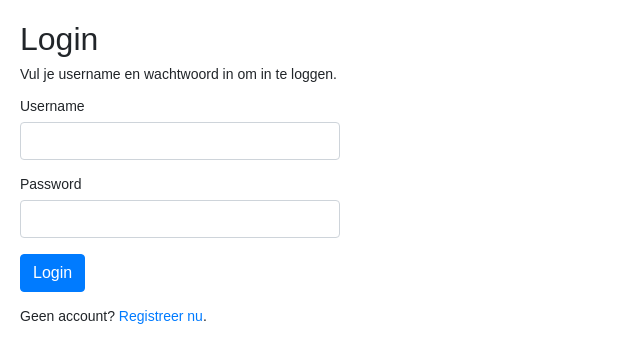
After one commit to MRBKILL/project-3-herkansing, a PHP site: page /login.php in a window 1280 px wide. The commit adds this page. Shown: the top 363 px of the page, without its empty margins (0-640 px from the left). Run offline with PHP 8.4, Linux system fonts and the light colour scheme.

Commit message:
login registreren navbar en config fix

```diff
--- a/project-3-herkansing/config.php
+++ b/project-3-herkansing/config.php
@@ -3,7 +3,7 @@
 define('DB_SERVER', 'localhost');
 define('DB_USERNAME', 'root');
 define('DB_PASSWORD', '');
-define('DB_NAME', 'shoenreus herkansing');
+define('DB_NAME', 'schoenreus herkansing');
 
 //met mysql verbinden
 $link = mysqli_connect(DB_SERVER, DB_USERNAME, DB_PASSWORD, DB_NAME);
--- /dev/null
+++ b/project-3-herkansing/login.php
@@ -0,0 +1,131 @@
+<?php
+// Initialiseer de sessie
+session_start();
+
+// Controleer of de gebruiker al is ingelogd, zo ja, leid hem dan door naar de welkomstpagina
+if(isset($_SESSION["loggedin"]) && $_SESSION["loggedin"] === true){
+    header("location: schoenen.php");
+    exit;
+}
+
+// Include config file
+require_once "config.php";
+
+// Defineeer variabelen en initialiseer met lege values
+$username = $password = "";
+$username_err = $password_err = $login_err = "";
+
+// Process form data wanneer form is ingeleverd
+if($_SERVER["REQUEST_METHOD"] == "POST"){
+
+    // Check if gebruikersnaam is empty
+    if(empty(trim($_POST["username"]))){
+        $username_err = "Please enter username.";
+    } else{
+        $username = trim($_POST["username"]);
+    }
+
+    // Check if wachtwoord is empty
+    if(empty(trim($_POST["password"]))){
+        $password_err = "Please enter your password.";
+    } else{
+        $password = trim($_POST["password"]);
+    }
+
+    // Valideer credentials
+    if(empty($username_err) && empty($password_err)){
+        // Prepare een select statement
+        $sql = "SELECT id, username, password FROM users WHERE username = ?";
+
+        if($stmt = mysqli_prepare($link, $sql)){
+            // Bind variabelen aan de prepared statement
+            mysqli_stmt_bind_param($stmt, "s", $param_username);
+
+            // zet parameters
+            $param_username = $username;
+
+            // Probeer de voorbereide statement uit te voeren
+            if(mysqli_stmt_execute($stmt)){
+                // sla results op
+                mysqli_stmt_store_result($stmt);
+
+                // check of naam correct is zo ja check wachtwoord
+                if(mysqli_stmt_num_rows($stmt) == 1){
+                    // Bind result variabelen
+                    mysqli_stmt_bind_result($stmt, $id, $username, $hashed_password);
+                    if(mysqli_stmt_fetch($stmt)){
+                        if(password_verify($password, $hashed_password)){
+                            // wachtwoord is correct, dus start een nieuwe session
+                            session_start();
+
+                            // sla data op in session variables
+                            $_SESSION["loggedin"] = true;
+                            $_SESSION["id"] = $id;
+                            $_SESSION["username"] = $username;
+
+                            // Redirect gebruiker naar home page
+                            header("location: schoenen.php");
+                        } else{
+                            // wachtwoord fout laat een generic error message zien
+                            $login_err = "Invalid username or password.";
+                        }
+                    }
+                } else{
+                    // Gebruikersnaam en of wachtwoord is fout
+                    $login_err = "Invalid username or password.";
+                }
+            } else{
+                echo "Oops! Something went wrong. Please try again later.";
+            }
+
+            // sluit statement
+            mysqli_stmt_close($stmt);
+        }
+    }
+
+    // sluit connection
+    mysqli_close($link);
+}
+?>
+
+<!DOCTYPE html>
+<html lang="en">
+<head>
+    <meta charset="UTF-8">
+    <title>Login</title>
+    <link rel="stylesheet" href="https://stackpath.bootstrapcdn.com/bootstrap/4.5.2/css/bootstrap.min.css">
+    <style>
+        body{ font: 14px sans-serif; }
+        .wrapper{ width: 360px; padding: 20px; }
+    </style>
+</head>
+<body>
+    <div class="wrapper">
+        <h2>Login</h2>
+        <p>Vul je username en wachtwoord in om in te loggen.</p>
+
+        <?php
+        if(!empty($login_err)){
+            echo '<div class="alert alert-danger">' . $login_err . '</div>';
+        }
+        ?>
+
+        <form action="<?php echo htmlspecialchars($_SERVER["PHP_SELF"]); ?>" method="post">
+            <div class="form-group">
+                <label>Username</label>
+                <input type="text" name="username" class="form-control <?php echo (!empty($username_err)) ? 'is-invalid' : ''; ?>" value="<?php echo $username; ?>">
+                <span class="invalid-feedback"><?php echo $username_err; ?></span>
+            </div>
+            <div class="form-group">
+                <label>Password</label>
+                <input type="password" name="password" class="form-control <?php echo (!empty($password_err)) ? 'is-invalid' : ''; ?>">
+                <span class="invalid-feedback"><?php echo $password_err; ?></span>
+            </div>
+            <div class="form-group">
+                <input type="submit" class="btn btn-primary" value="Login">
+            </div>
+            <p>Geen account? <a href="register.php">Registreer nu</a>.</p>
+        </form>
+    </div>
+</body>
+</html>
--- a/project-3-herkansing/navbar.php
+++ b/project-3-herkansing/navbar.php
@@ -18,6 +18,7 @@
         <li><a href="contact.php">Contact</a></li>
         <li><a href="retour.php" id="eind_nav">Retourneren</a></li>
         <li><a href="register.php">Registreren</a></li>
+        <li><a href="login.php">Inloggen</a></li>
     </ul>
   </nav>
 </body>
```
Also changed, not shown: project-3-herkansing/register.php (+5 -5 lines).
